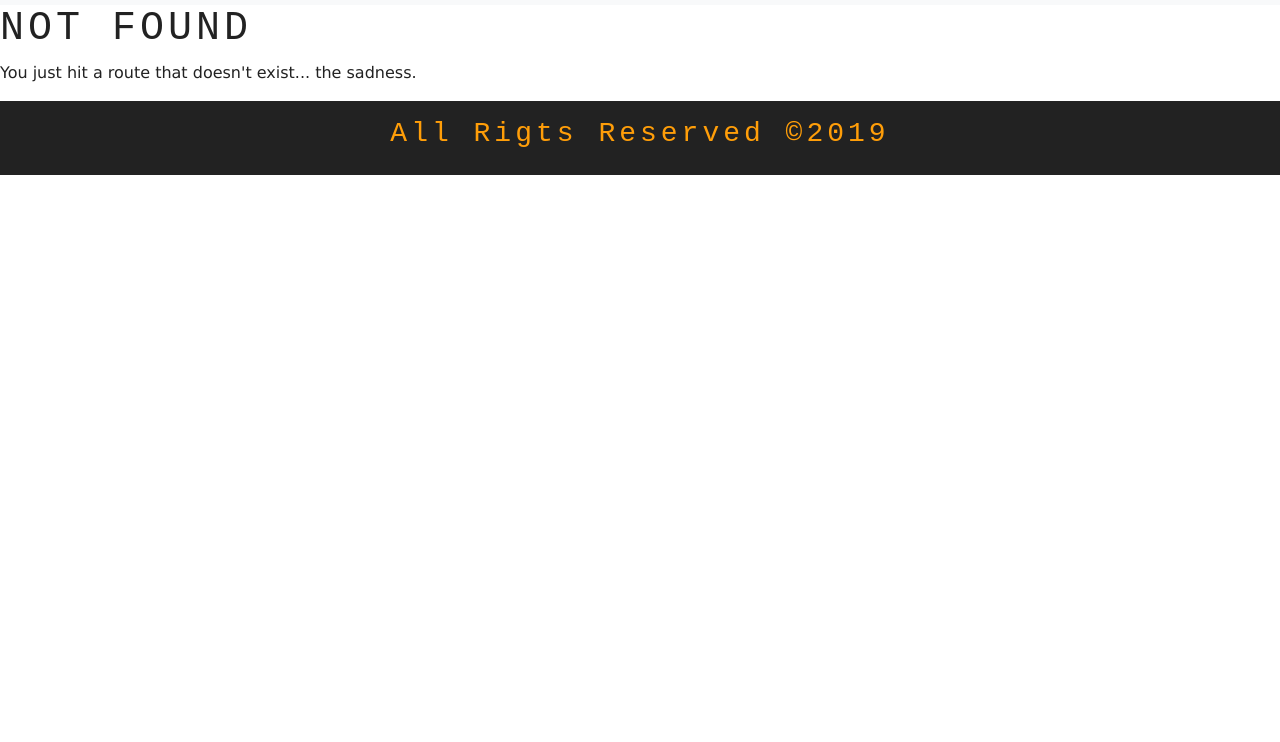
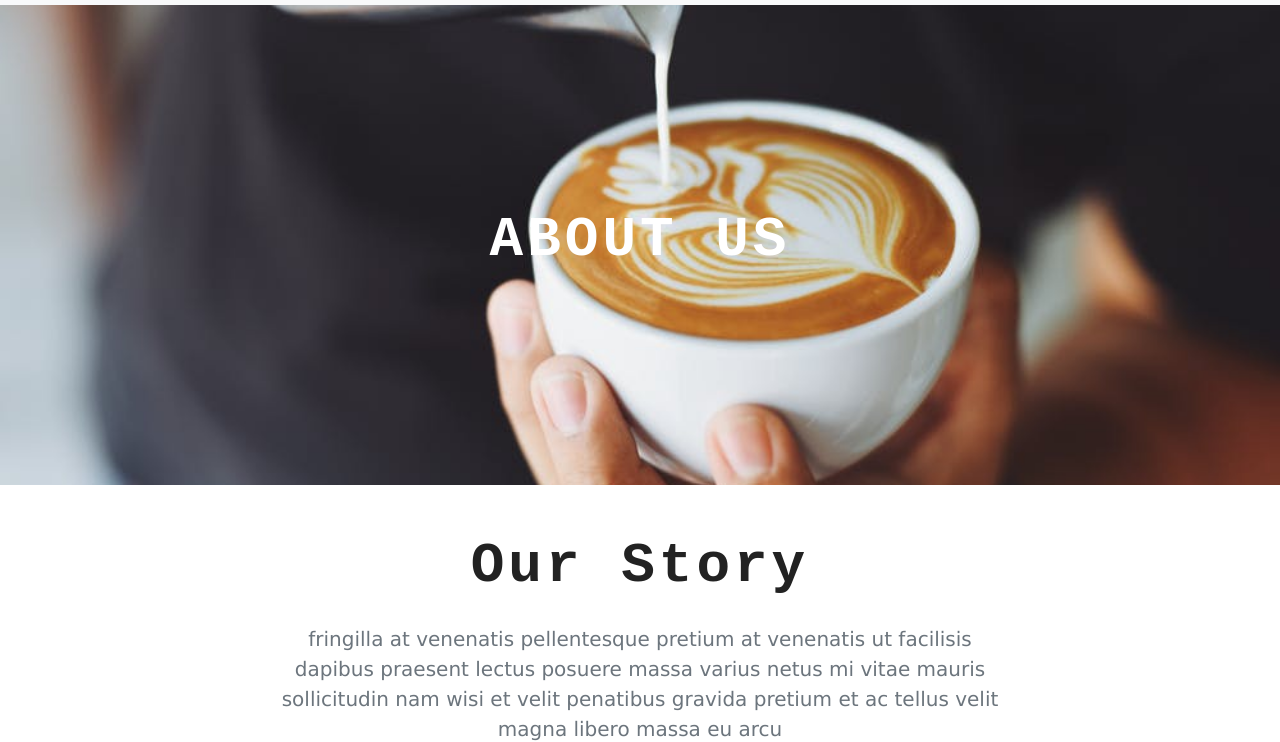
Before and after one commit to BlagovestGerov/gatsby-coffee-shop, a Gatsby site: page /about in a window 1280 px wide. Before the commit this address had no page. Shown: the part 69-811 px from the top of the page. Built offline with nearby package versions, Linux system fonts and the light colour scheme; Gatsby itself is replaced by a stand-in of ours.

Commit message:
create about page

```diff
--- a/src/components/layout.css
+++ b/src/components/layout.css
@@ -50,3 +50,14 @@
 .footer{
     background:var(--mainDark);
 }
+
+.about-background{
+    min-height: 60vh;
+    display: flex;
+    align-items: center;
+    justify-content: center;
+    background: linear-gradient(rgba(255, 158, 9, 0.5),
+    rgba(255, 158, 9, 0.5));
+    background-position: center;
+    background-size: cover;
+}
--- /dev/null
+++ b/src/pages/about.js
@@ -0,0 +1,32 @@
+import React from "react"
+import { Link, graphql } from "gatsby"
+
+import Layout from "../components/layout"
+import SEO from "../components/seo"
+import BackgroundSection from '../components/Globals/BackgroundSection';
+import Info from '../components/Home/Info';
+
+const AboutPage = ({data}) => (
+  <Layout>
+    <SEO title="Home" />
+  <BackgroundSection
+  img={data.img.childImageSharp.fluid}
+  title="about us"
+  styleClass="about-background"
+ />
+ <Info />
+  </Layout>
+)
+
+export const query = graphql`
+{
+  img:file(relativePath:{eq:"about-background.jpeg"}){
+    childImageSharp{
+      fluid{
+        ...GatsbyImageSharpFluid_tracedSVG
+      }
+    }
+  }
+}
+`
+export default AboutPage
```
